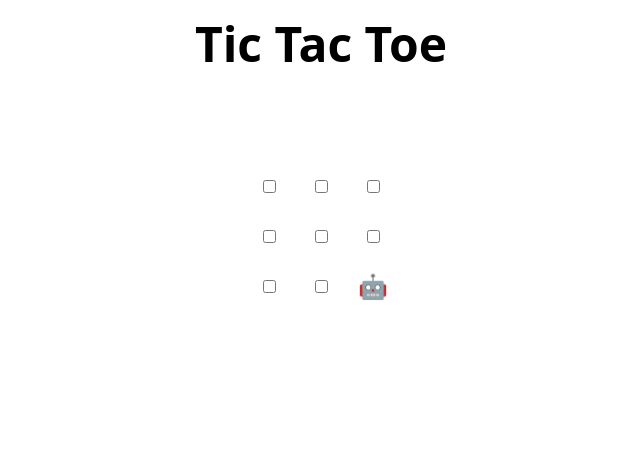
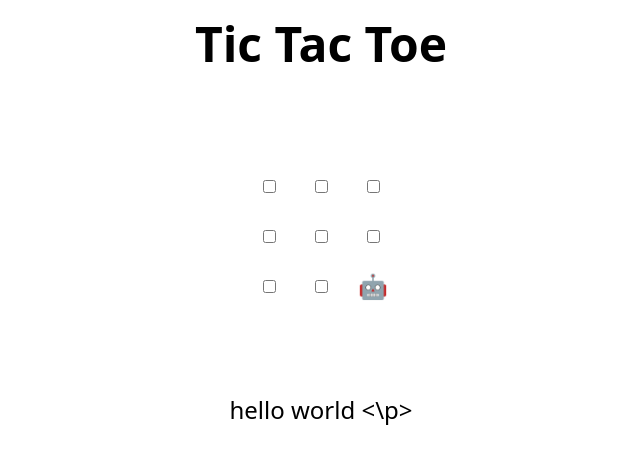
Before and after one commit to SyedaReeba110/MLSA-Task-Final, a plain HTML site: page index.html in a window 1280 px wide. Shown: the whole page, without its empty margins (319-959 px from the left). Drawn offline with Linux system fonts and the light colour scheme.

Commit message:
Update index.html
Made by reeba zaidi

```diff
--- a/index.html
+++ b/index.html
@@ -46,7 +46,7 @@
     <td><input type="checkbox" /></td>
   </tr>
 </table>
-
+<p> hello world <\p>
 <h2 hidden>Game over, refresh to play again 🧑‍💻 🤖!</h2>
 
 <script>
```
